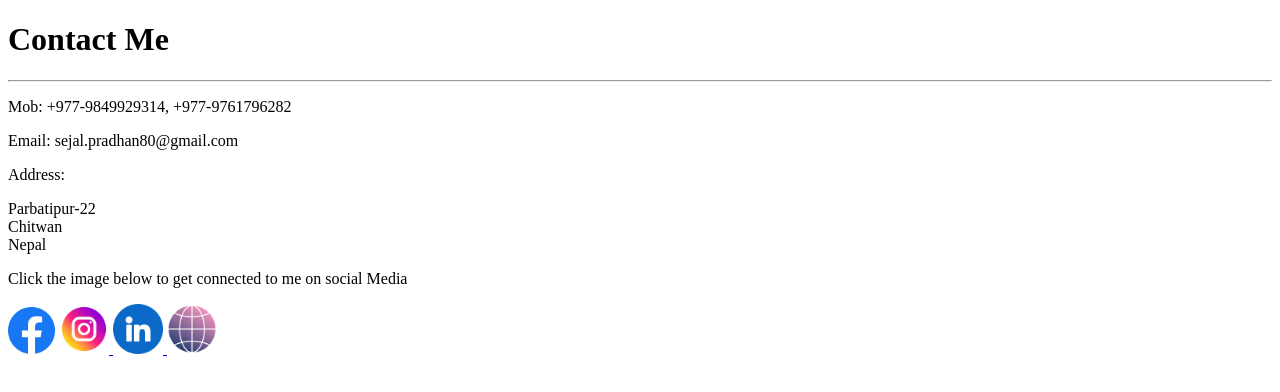
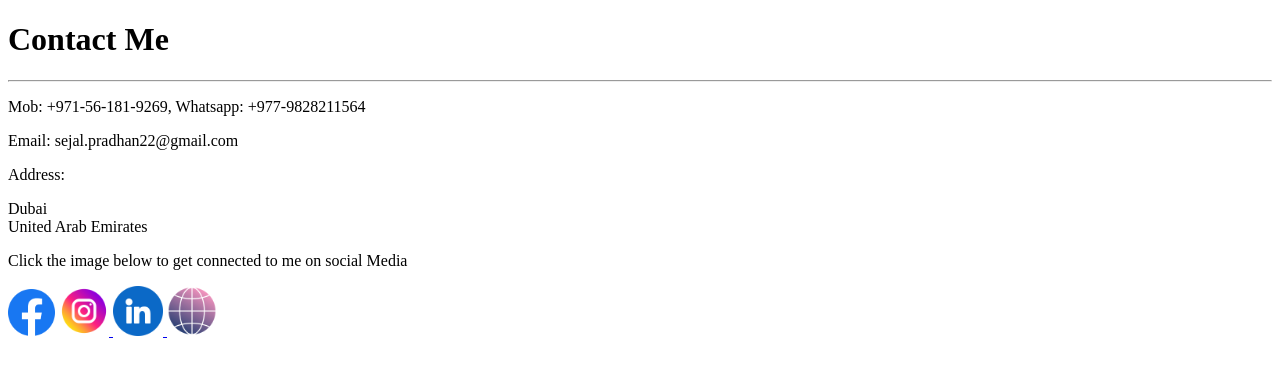
Before and after one commit to Attacker-sudo/PF, a plain HTML site: page public/contact.html in a window 1280 px wide. Drawn offline with Linux system fonts and the light colour scheme.

Commit message:
Update contact.html

```diff
--- a/public/contact.html
+++ b/public/contact.html
@@ -8,14 +8,13 @@
       <h1>Contact Me</h1>
       <hr>
 
-<p>Mob: +977-9849929314, +977-9761796282</p>
-<p>Email: sejal.pradhan80@gmail.com</p>
+<p>Mob: +971-56-181-9269, Whatsapp: +977-9828211564 </p>
+<p>Email: sejal.pradhan22@gmail.com</p>
 <p>Address:</p>
 <p>
- Parbatipur-22<br />
-  Chitwan<br />
-  Nepal <br />
-</p>
+ Dubai<br />
+  United Arab Emirates<br />
+  </p>
 <p>Click the image below to get connected to me on social Media </p>
 
 <a
```
